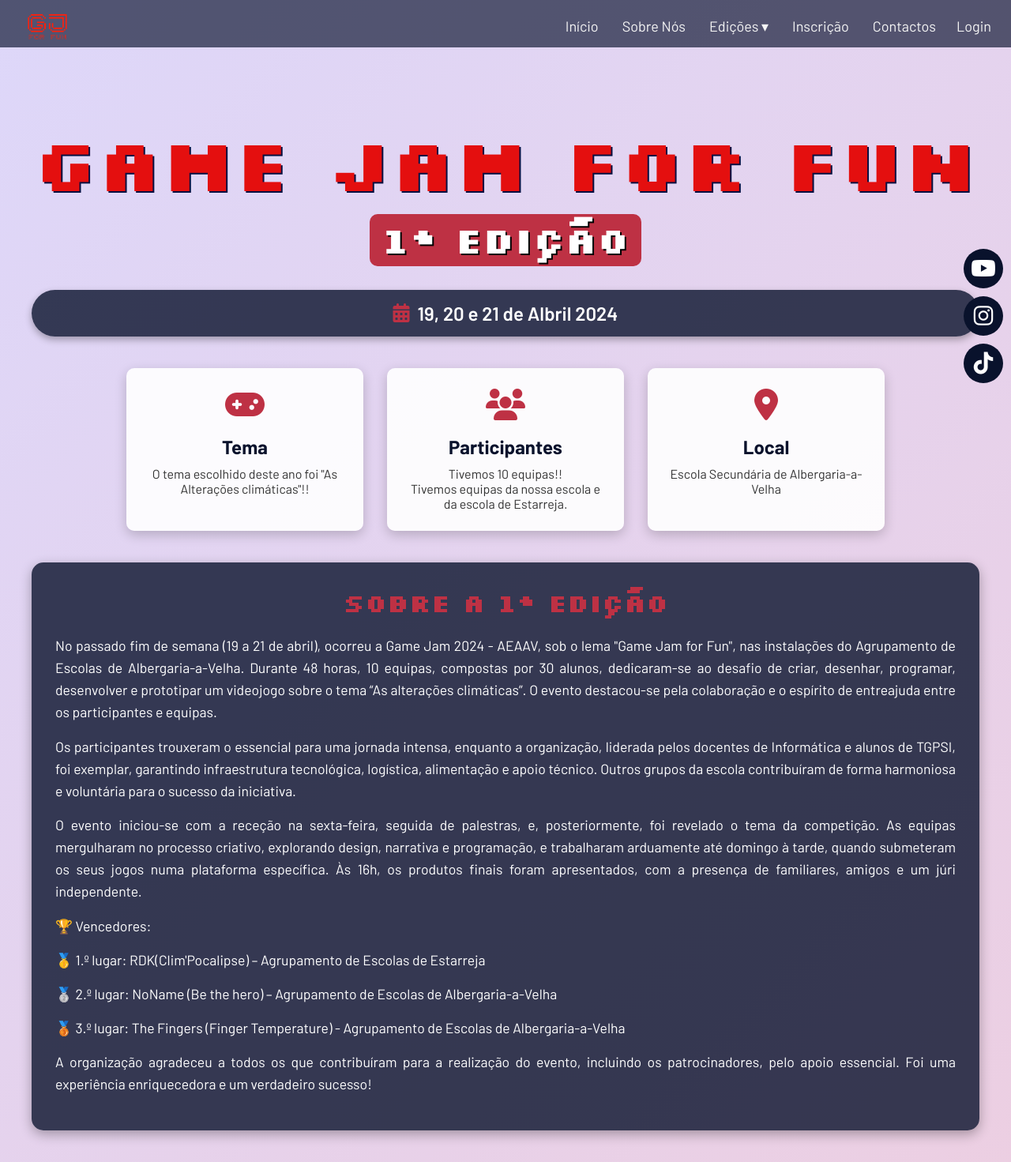
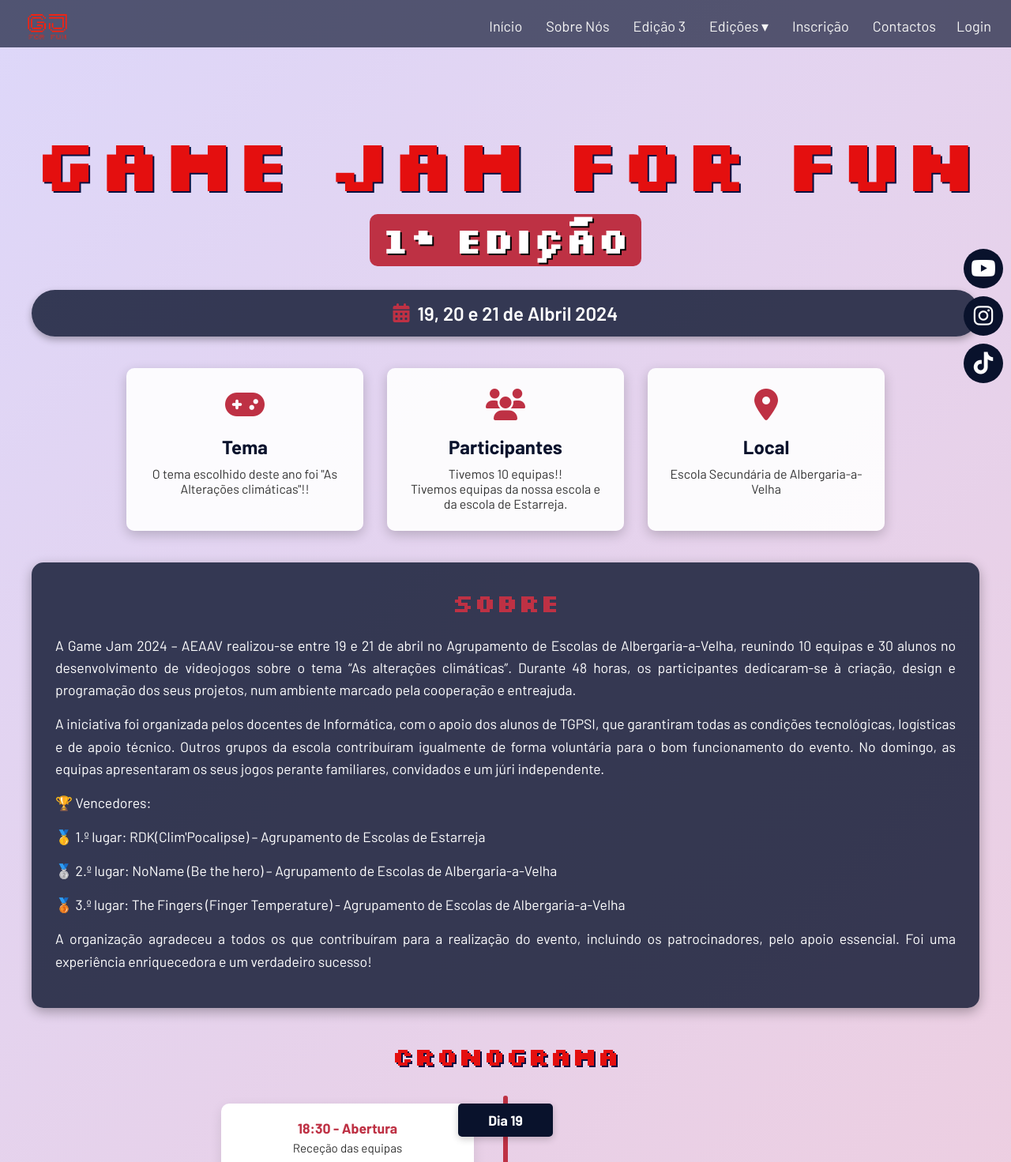
Before and after one commit to mariliagabryella/PAP_GAMEJAMFORFUN1, a PHP site: the page made by edicao1(1).php in a window 1280 px wide. Shown: the top 1471 px of the page at 79% size. Run offline with PHP 8.4, Linux system fonts and the light colour scheme.

Commit message:
3.ºCommit

```diff
--- a/edicao1(1).php
+++ b/edicao1(1).php
@@ -59,28 +59,20 @@
             </div>
 
             <div class="descricao-evento">
-                <h2>Sobre a 1ª Edição</h2>
+              <h2>Sobre</h2>
 
                 <p>
-                    No passado fim de semana (19 a 21 de abril), ocorreu a Game Jam 2024 - AEAAV,
-                    sob o lema "Game Jam for Fun", nas instalações do Agrupamento de Escolas de Albergaria-a-Velha.
-                    Durante 48 horas, 10 equipas, compostas por 30 alunos, dedicaram-se ao desafio de criar, desenhar,
-                    programar, desenvolver e prototipar um videojogo sobre o tema “As alterações climáticas”. O evento
-                    destacou-se pela colaboração e o espírito de entreajuda entre os participantes e equipas.
+                    A Game Jam 2024 – AEAAV realizou-se entre 19 e 21 de abril no Agrupamento de Escolas de Albergaria-a-Velha,
+                    reunindo 10 equipas e 30 alunos no desenvolvimento de videojogos sobre o tema “As alterações climáticas”.
+                    Durante 48 horas, os participantes dedicaram-se à criação, design e programação dos seus projetos, num
+                    ambiente marcado pela cooperação e entreajuda.
                 </p>
 
                 <p>
-                    Os participantes trouxeram o essencial para uma jornada intensa, enquanto a organização, liderada pelos
-                    docentes de Informática e alunos de TGPSI, foi exemplar, garantindo infraestrutura tecnológica, logística,
-                    alimentação e apoio técnico. Outros grupos da escola contribuíram de forma harmoniosa e voluntária para o
-                    sucesso da iniciativa.
-                </p>
-
-                <p>
-                    O evento iniciou-se com a receção na sexta-feira, seguida de palestras, e, posteriormente, foi revelado o tema
-                    da competição. As equipas mergulharam no processo criativo, explorando design, narrativa e programação, e trabalharam
-                    arduamente até domingo à tarde, quando submeteram os seus jogos numa plataforma específica. Às 16h, os produtos finais
-                    foram apresentados, com a presença de familiares, amigos e um júri independente.
+                   A iniciativa foi organizada pelos docentes de Informática, com o apoio dos alunos de TGPSI, que garantiram
+                   todas as condições tecnológicas, logísticas e de apoio técnico. Outros grupos da escola contribuíram igualmente
+                   de forma voluntária para o bom funcionamento do evento. No domingo, as equipas apresentaram os seus jogos perante
+                   familiares, convidados e um júri independente.
                 </p>
 
                 <p>
--- a/menu.php
+++ b/menu.php
@@ -35,6 +35,7 @@
     <div class="menu-links">
         <a href="index.php" class="<?= ($currentPage == 'index.php') ? 'active' : ''; ?>">Início</a>
         <a href="#sobre-nos" class="<?= ($currentPage == 'index.php') ? 'active' : ''; ?>">Sobre Nós</a>
+        <a href="edicao3(1).php" class="<?= ($currentPage == 'edicao3(1).php') ? 'active' : ''; ?>">Edição 3</a>
 
         <div class="dropdown">
             <a href="#" >Edições ▾</a>
```
Also changed, not shown: BD v1/gamejam (1).sql (added, +68 -0 lines), edicao2(1).php (+8 -18 lines), img/5983.JPG (added), 11 other files.
